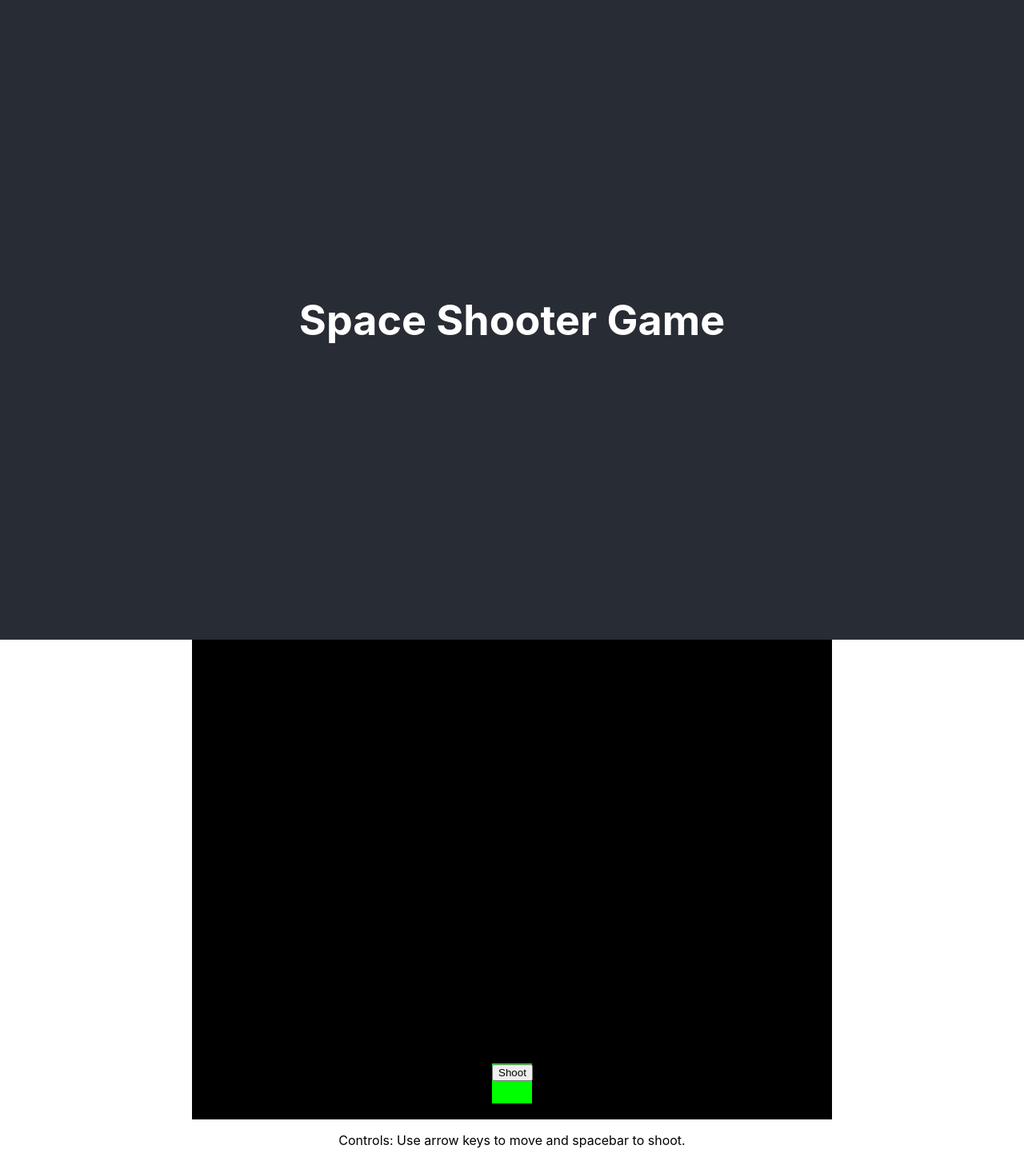
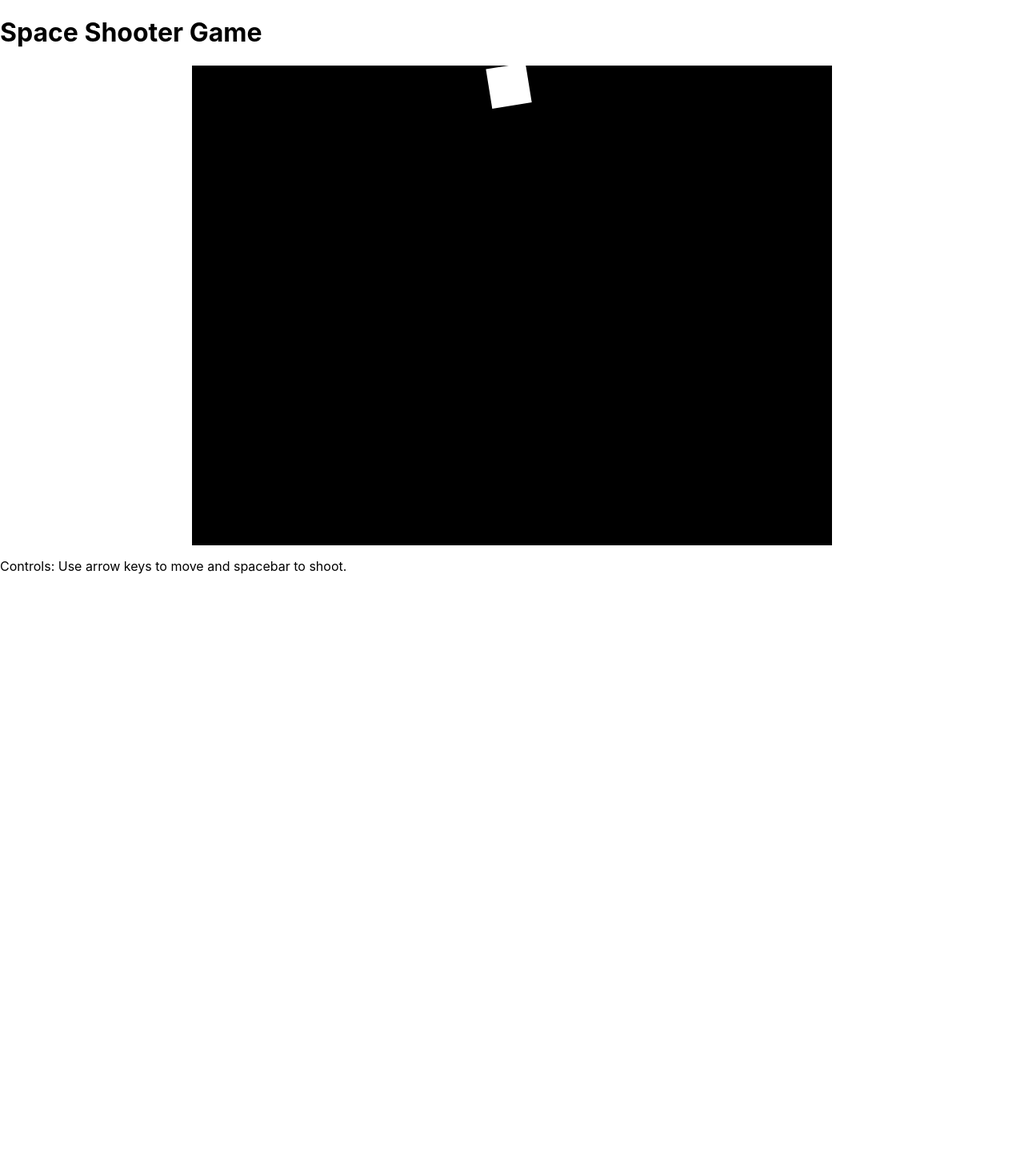
Before and after one commit to mohamedmehdigara/react-2d-space-shooter, a React (Create React App) app: page / in a window 1280 px wide. Shown: the whole page at 80% size. After the commit the page ends 800 px from the top, so only its background shows below. Built offline with nearby package versions, Linux system fonts and the light colour scheme.

Commit message:
added files

```diff
--- a/src/App.css
+++ b/src/App.css
@@ -1,38 +1,9 @@
-.App {
-  text-align: center;
-}
-
-.App-logo {
-  height: 40vmin;
-  pointer-events: none;
-}
-
-@media (prefers-reduced-motion: no-preference) {
-  .App-logo {
-    animation: App-logo-spin infinite 20s linear;
+/* styles.css */
+@keyframes swing {
+  0% {
+    transform: rotate(10deg);
+  }
+  100% {
+    transform: rotate(-10deg);
   }
 }
-
-.App-header {
-  background-color: #282c34;
-  min-height: 100vh;
-  display: flex;
-  flex-direction: column;
-  align-items: center;
-  justify-content: center;
-  font-size: calc(10px + 2vmin);
-  color: white;
-}
-
-.App-link {
-  color: #61dafb;
-}
-
-@keyframes App-logo-spin {
-  from {
-    transform: rotate(0deg);
-  }
-  to {
-    transform: rotate(360deg);
-  }
-}
--- a/src/components/Asteroid.js
+++ b/src/components/Asteroid.js
@@ -4,22 +4,13 @@ import styled from 'styled-components';
 
 const AsteroidWrapper = styled.div`
   position: absolute;
-  top: ${(props) => props.top}px;
-  left: ${(props) => props.left}px;
   width: 40px;
   height: 40px;
   background-color: #ff0000;
-  border-radius: 50%;
-  cursor: pointer; // Add this to make it clickable
 `;
 
-const Asteroid = ({ top, left, onShoot }) => {
-  const handleClick = () => {
-    // Call the onShoot function to handle the asteroid being shot
-    onShoot();
-  };
-
-  return <AsteroidWrapper top={top} left={left} onClick={handleClick} />;
+const Asteroid = ({ top, left }) => {
+  return <AsteroidWrapper style={{ top, left }} />;
 };
 
 export default Asteroid;
--- a/src/components/Bullet.js
+++ b/src/components/Bullet.js
@@ -4,16 +4,13 @@ import styled from 'styled-components';
 
 const BulletWrapper = styled.div`
   position: absolute;
-  top: ${(props) => props.top}px;
-  left: ${(props) => props.left}px;
-  width: 10px;
-  height: 10px;
-  background-color: #ffff00;
-  border-radius: 50%;
+  width: 5px;
+  height: 20px;
+  background-color: #00ff00;
 `;
 
 const Bullet = ({ top, left }) => {
-  return <BulletWrapper top={top} left={left} />;
+  return <BulletWrapper style={{ top, left }} />;
 };
 
 export default Bullet;
--- a/src/components/Game.js
+++ b/src/components/Game.js
@@ -1,5 +1,4 @@
-// Game.js
-import React, { useState, useEffect } from 'react';
+import React, { useState, useEffect, useCallback } from 'react';
 import styled from 'styled-components';
 import SpaceShip from './SpaceShip';
 import Asteroid from './Asteroid';
@@ -16,52 +15,15 @@ const GameWrapper = styled.div`
 
 const Game = () => {
   const [shipPosition, setShipPosition] = useState(375);
-  const [shipDirection, setShipDirection] = useState(0); // 0 for not moving, 1 for right, -1 for left
+  const [shipDirection, setShipDirection] = useState(0);
   const [bullets, setBullets] = useState([]);
   const [asteroids, setAsteroids] = useState([]);
 
   useEffect(() => {
-    // Implement game loop using requestAnimationFrame for smoother animations
+    // Game loop
     const gameLoop = () => {
       // Update game logic here (move the spaceship, update bullets, asteroids, etc.)
-
-      // Move the spaceship
-      setShipPosition((prevPosition) => {
-        let newPosition = prevPosition + 1 * shipDirection; // Adjust speed as needed
-
-        // Keep the spaceship within the borders
-        if (newPosition < 0) {
-          newPosition = 0;
-        } else if (newPosition > 750) {
-          newPosition = 750;
-        }
-
-        return newPosition;
-      });
-
-      // Check for collisions and handle reactions (e.g., removing hit asteroids)
-      const updatedAsteroids = asteroids.filter((asteroid) => {
-        const asteroidBottom = asteroid.top + 40; // Adjust for asteroid size
-        const asteroidRight = asteroid.left + 40; // Adjust for asteroid size
-
-        const spaceshipBottom = 600; // Adjust for spaceship size
-        const spaceshipRight = shipPosition + 50; // Adjust for spaceship size
-
-        const collided =
-          shipPosition < asteroidRight &&
-          spaceshipRight > asteroid.left &&
-          spaceshipBottom > asteroid.top &&
-          spaceshipBottom < asteroidBottom;
-
-        if (collided) {
-          // Handle collision reaction here (e.g., remove the asteroid)
-          return false;
-        }
-
-        return true; // Keep asteroids that haven't collided
-      });
-
-      setAsteroids(updatedAsteroids);
+      // ...
 
       // Request the next animation frame
       requestAnimationFrame(gameLoop);
@@ -70,8 +32,24 @@ const Game = () => {
     // Start the game loop
     requestAnimationFrame(gameLoop);
 
-    // Add event listeners for arrow keys and spacebar for shooting
-    const handleKeyPress = (e) => {
+    // Clean up event listeners
+    return () => {
+      // Clean up logic
+    };
+  }, [shipPosition, bullets, asteroids]);
+
+  // Function to handle shooting
+  const handleShoot = useCallback(() => {
+    const newBullet = {
+      id: Date.now(),
+      top: 550,
+      left: shipPosition + 22, // Adjust bullet position
+    };
+    setBullets((prevBullets) => [...prevBullets, newBullet]);
+  }, [shipPosition]);
+
+  // Function to handle arrow key controls
+  const handleKeyPress = useCallback((e) => {
     switch (e.key) {
       case 'ArrowLeft':
         setShipDirection(-1);
@@ -80,42 +58,31 @@ const Game = () => {
         setShipDirection(1);
         break;
       case ' ':
-          handleShoot(shipPosition + 20); // Adjust the bullet position
+        handleShoot();
         break;
       default:
         break;
     }
-    };
+  }, [handleShoot]);
 
+  useEffect(() => {
+    // Add event listeners for arrow keys and spacebar for shooting
     window.addEventListener('keydown', handleKeyPress);
 
     // Clean up event listener
     return () => {
       window.removeEventListener('keydown', handleKeyPress);
     };
-  }, [shipPosition, shipDirection, asteroids]);
-
-  const handleShoot = (bulletPosition) => {
-    const newBullet = {
-      id: Date.now(),
-      top: 550, // Adjust as needed
-      left: bulletPosition,
-    };
-    setBullets((prevBullets) => [...prevBullets, newBullet]);
-  };
+  }, [handleKeyPress]);
 
   return (
     <GameWrapper>
-      <SpaceShip position={shipPosition} />
-      {bullets && bullets.map((bullet) => (
+      <SpaceShip position={shipPosition} direction={shipDirection} />
+      {bullets.map((bullet) => (
         <Bullet key={bullet.id} {...bullet} />
       ))}
-      {asteroids && asteroids.map((asteroid) => (
-        <Asteroid
-          key={asteroid.id}
-          {...asteroid}
-          onShoot={() => handleShoot(asteroid.left + 20)} // Pass a callback to handle shooting
-        />
+      {asteroids.map((asteroid) => (
+        <Asteroid key={asteroid.id} {...asteroid} />
       ))}
     </GameWrapper>
   );
--- a/src/components/SpaceShip.js
+++ b/src/components/SpaceShip.js
@@ -1,27 +1,18 @@
 // SpaceShip.js
-import React, { useState } from 'react';
+import React from 'react';
 import styled from 'styled-components';
 
 const SpaceShipWrapper = styled.div`
   position: absolute;
-  bottom: 20px;
-  left: ${(props) => props.position}px;
   width: 50px;
   height: 50px;
-  background-color: #00ff00;
+  background-color: #ffffff;
+  transform-origin: center bottom; // Set pivot point to ship's bottom center
+  animation: swing 2s infinite alternate; // Add swinging animation
 `;
 
-const SpaceShip = ({ position, onShoot }) => {
-  const handleShoot = () => {
-    // Call the onShoot function to create a bullet
-    onShoot(position + 25); // Adjust the position where the bullet should start
-  };
-
-  return (
-    <SpaceShipWrapper position={position}>
-      <button onClick={handleShoot}>Shoot</button>
-    </SpaceShipWrapper>
-  );
+const SpaceShip = ({ position }) => {
+  return <SpaceShipWrapper style={{ left: position }} />;
 };
 
 export default SpaceShip;
```
Lines whose indentation alone changed are shown as unchanged.
